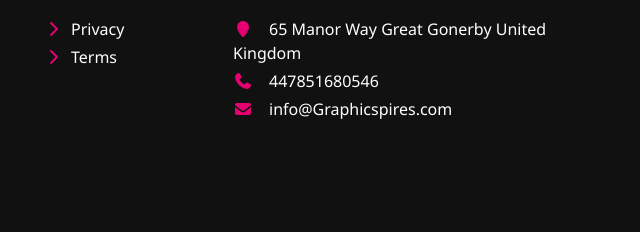
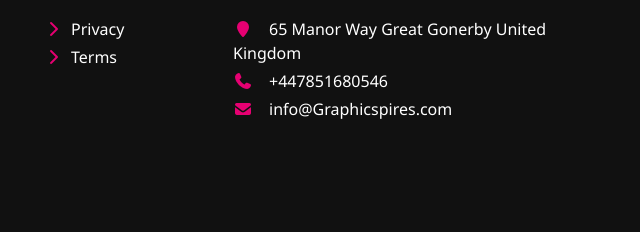
Before and after one commit to Ritika320512/Graphicspires-Website, a plain HTML site: page index.html in a window 1280 px wide. Shown: the part 4325-4557 px from the top of the page, 609-1249 px from the left. Drawn offline with nearby package versions, Linux system fonts and the light colour scheme.

Commit message:
Update index.html

```diff
--- a/index.html
+++ b/index.html
@@ -324,8 +324,8 @@
                     <ul>
 
                         <li class="mb-1"><a href=""><span class="fas fa-map-marker" style="color:#e60072"></span><span class="ps-3">65 Manor Way Great Gonerby United Kingdom</span></a></li>
-                        <li class="mb-1"><a href="tel:447851680546"><span class="fas fa-phone" style="color:#e60072"></span><span
-                                    class="ps-3">447851680546</span></a>
+                        <li class="mb-1"><a href="tel:+447851680546"><span class="fas fa-phone" style="color:#e60072"></span><span
+                                    class="ps-3">+447851680546</span></a>
                         </li>
                         <li class="mb-1"><a href="mailto:info@graphicspires.com"><span
                                     class="fas fa-envelope" style="color:#e60072"></span><span
```
